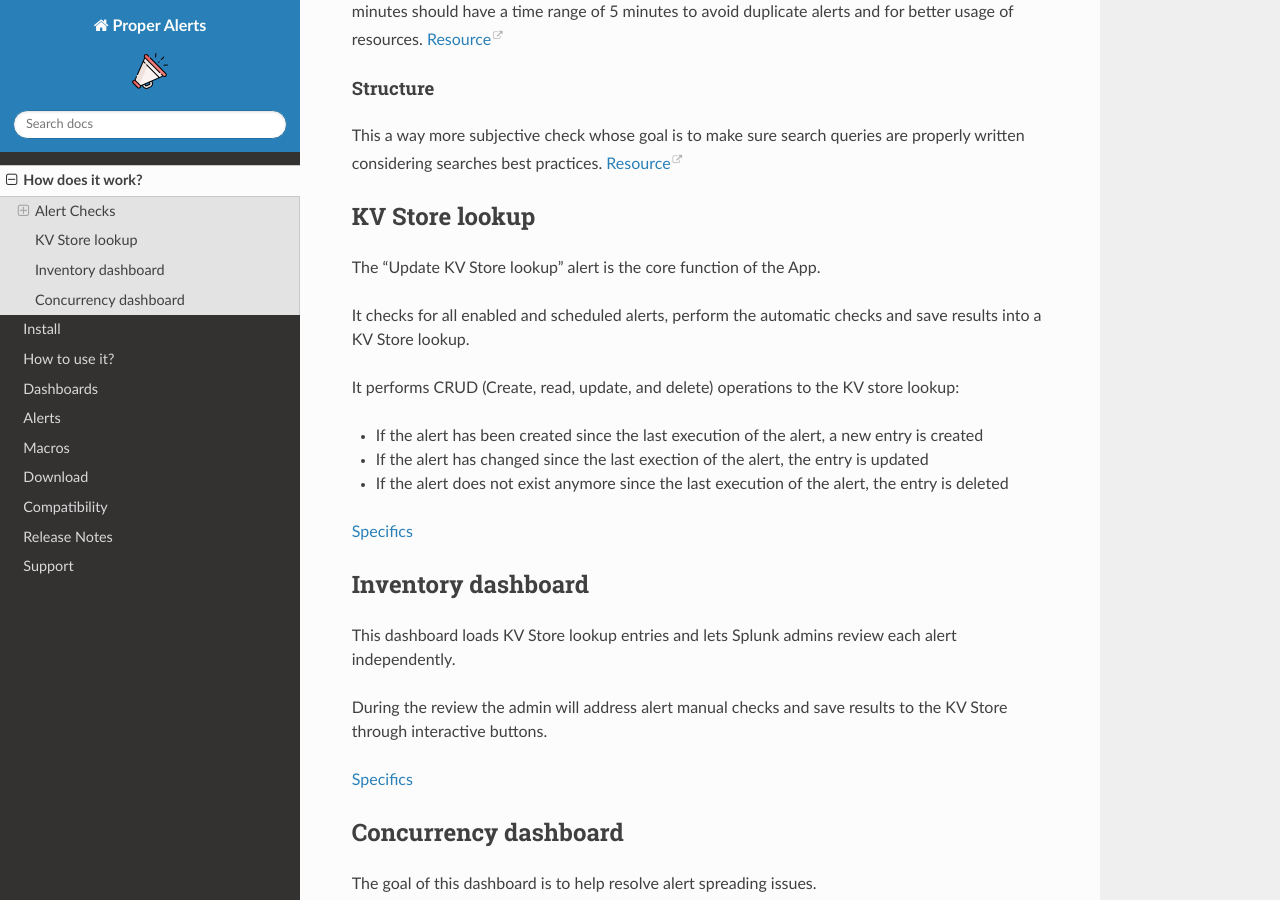
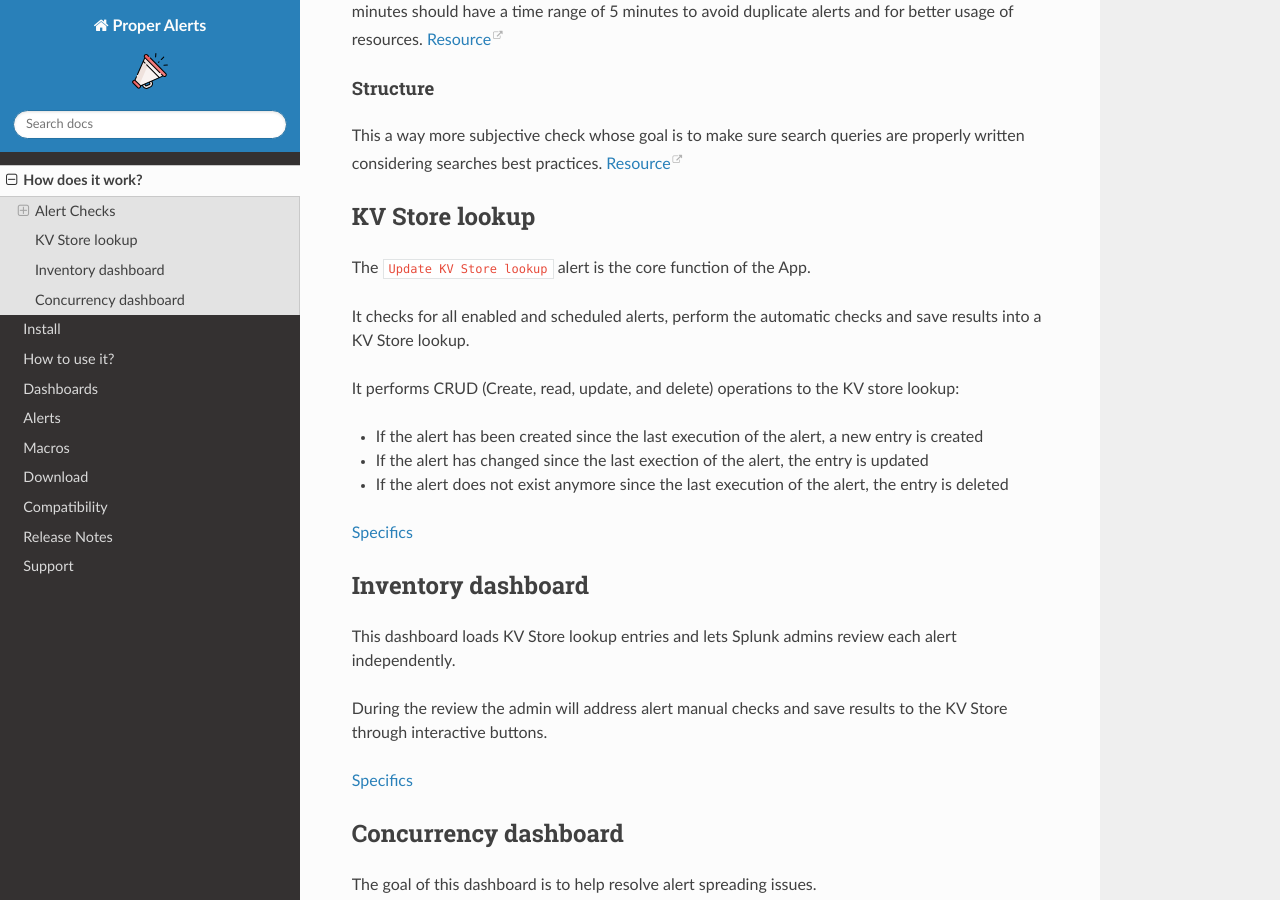
Before and after one commit to a-l-h/splunk-app-proper-alerts, a Sphinx documentation site: the page built from doc/overview.rst, in a window 1280 px wide and 900 px high, scrolled down 1229 px. Built offline with Sphinx 7.4.7 and the Read the Docs theme 2.0.0, drawn with Linux system fonts in a browser that asks for light colours.

```diff
--- a/doc/overview.rst
+++ b/doc/overview.rst
@@ -74,7 +74,7 @@ This a way more subjective check whose goal is to make sure search queries are p
 KV Store lookup
 ---------------
 
-The "Update KV Store lookup" alert is the core function of the App.
+The ``Update KV Store lookup`` alert is the core function of the App.
 
 It checks for all enabled and scheduled alerts, perform the automatic checks and save results into a KV Store lookup.
 
```
